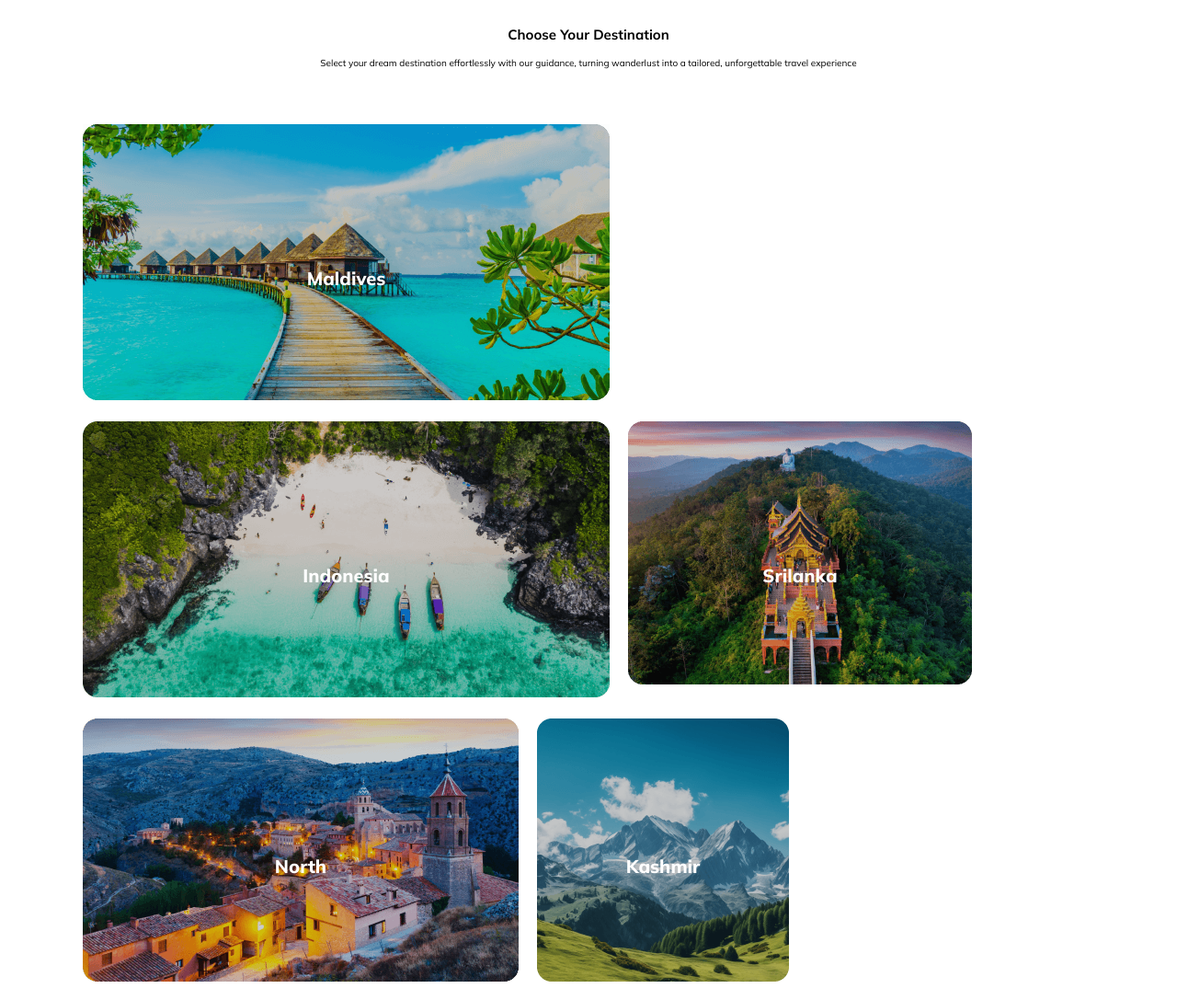
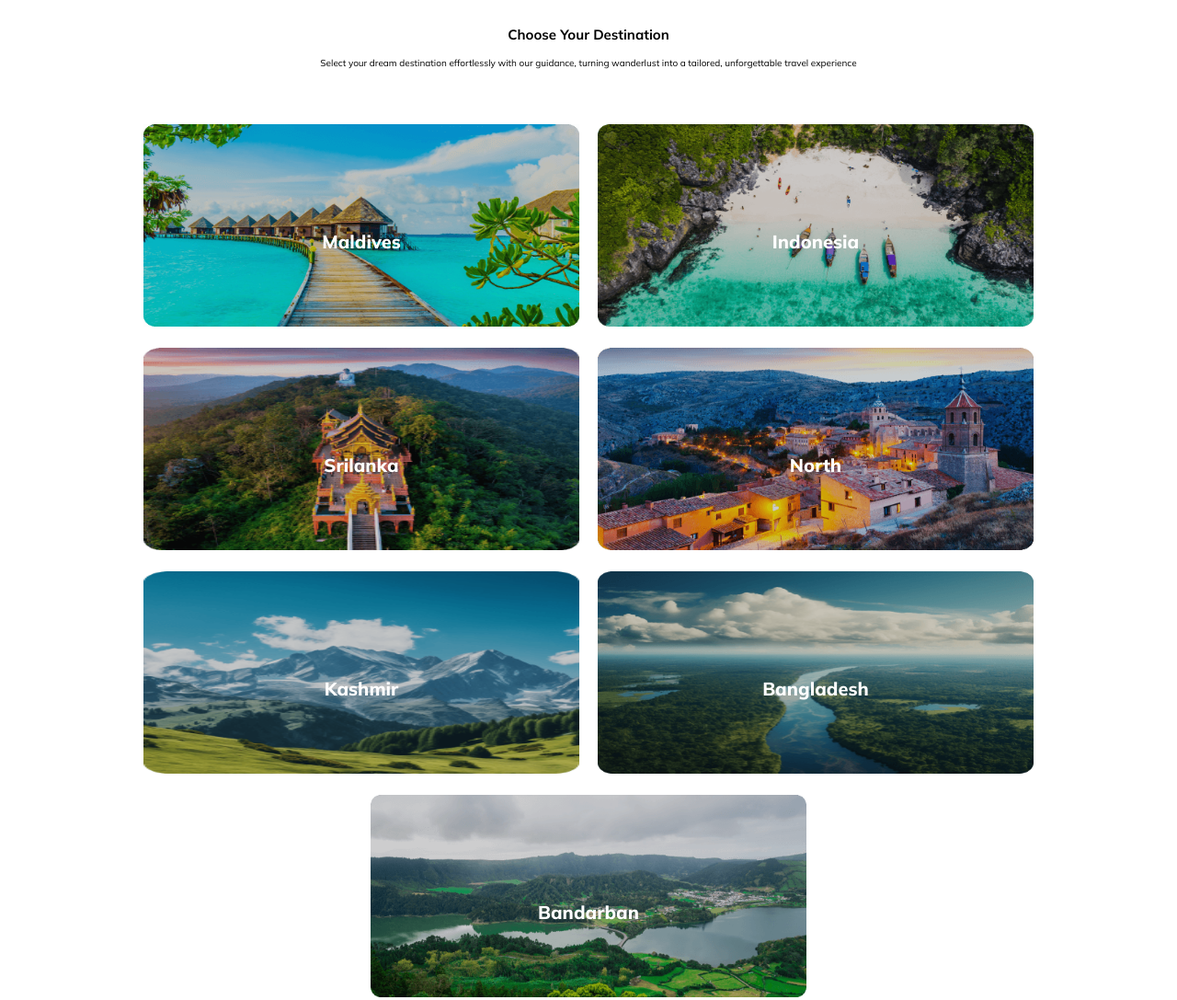
Before and after one commit to Hasibul50/Oddyssey-Junction, a plain HTML site: page index.html in a window 1280 px wide. Shown: the part 1320-2407 px from the top of the page at 92% size. Drawn offline with Linux system fonts and the light colour scheme.

Commit message:
final push

```diff
--- a/style.css
+++ b/style.css
@@ -210,6 +210,11 @@ header nav h2 img {
     display: flex;
     flex-wrap: wrap;
     gap: 20px;
+    justify-content: center;
+}
+.destination_image_container img {
+    width: 474px;
+    height: 220px;
 }
 
 .destination_image_container div {
```
Also changed, not shown: index.html (+1 -1 lines).
